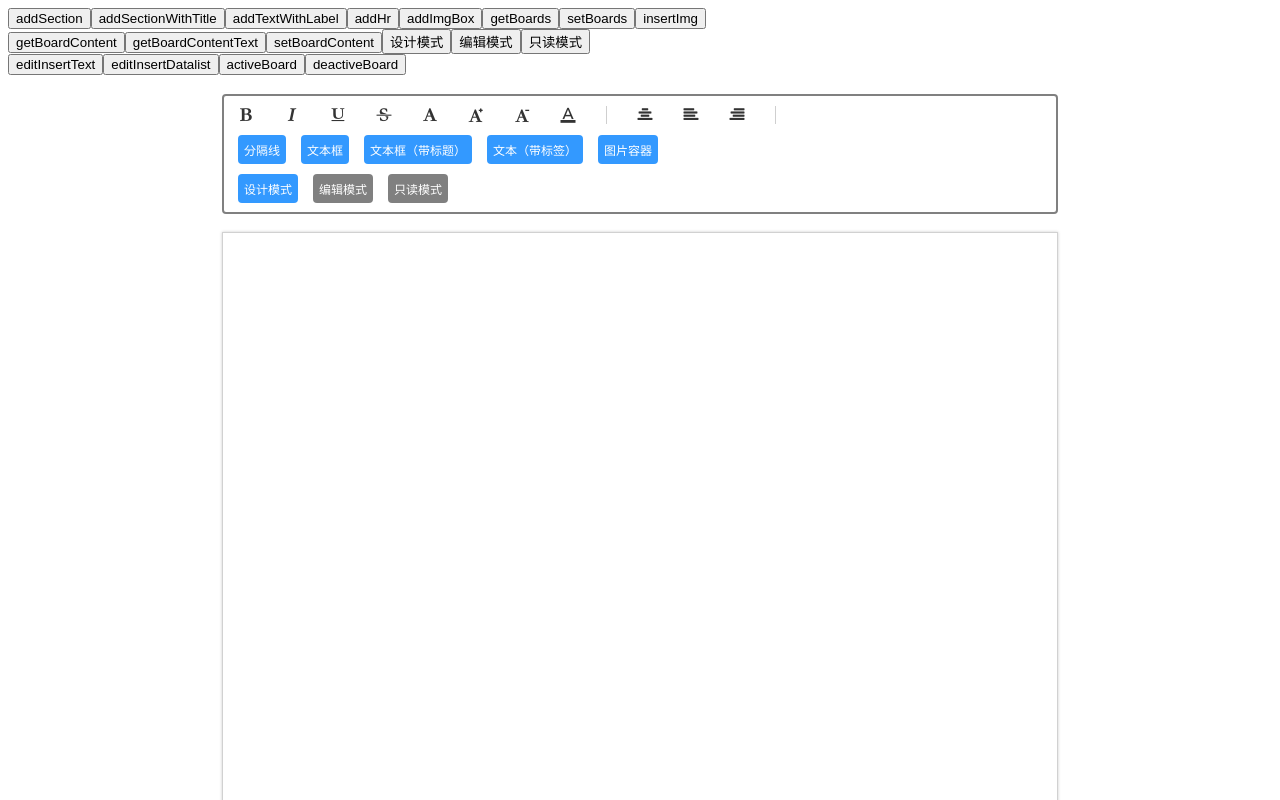
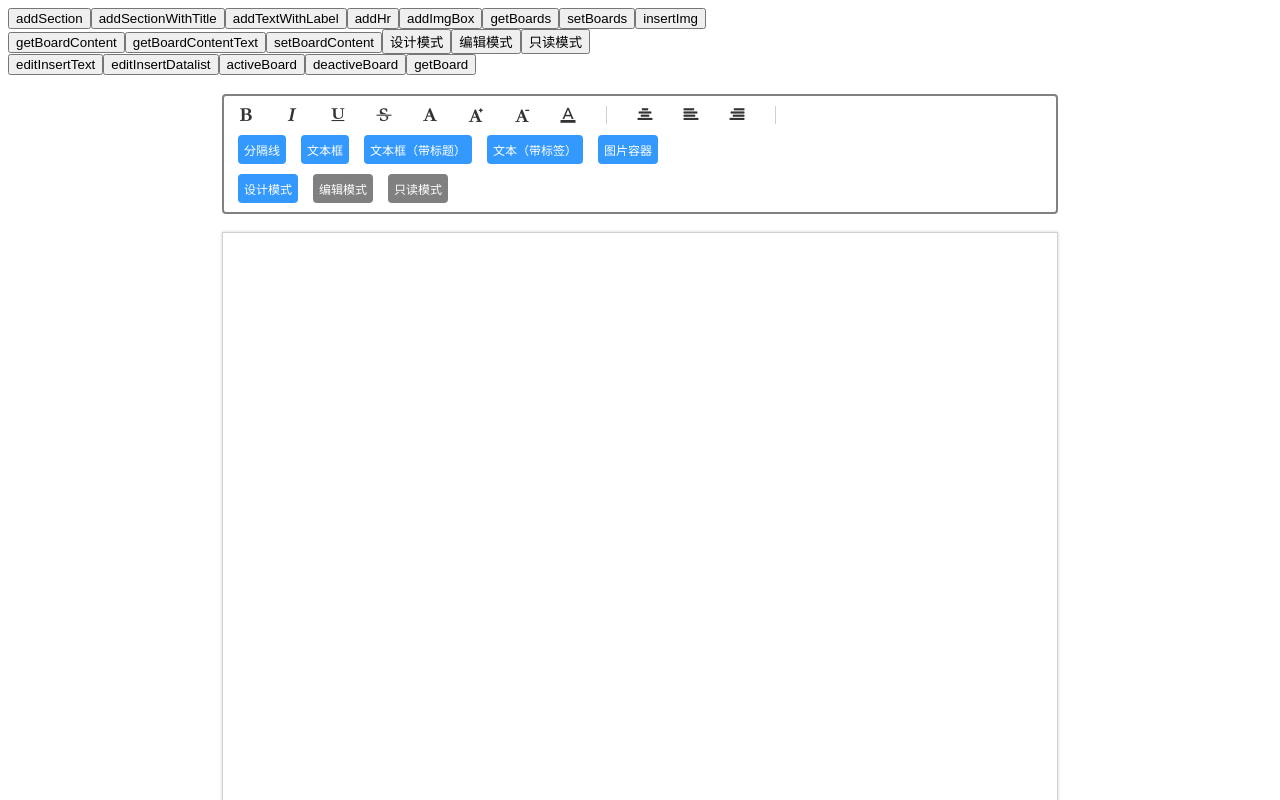
Before and after one commit to MaxYYYYY/vue-maxeditor, a Vue app: page / in a window 1280 px wide. Shown: the top 800 px of the page. Built offline with nearby package versions, Linux system fonts and the light colour scheme.

Commit message:
新增获取面板对象方法 getBoard(id)

```diff
--- a/src/App.vue
+++ b/src/App.vue
@@ -22,6 +22,9 @@
     <button @click="editInsertDatalist">editInsertDatalist</button>
     <button @click="activeBoard">activeBoard</button>
     <button @click="deactiveBoard">deactiveBoard</button>
+
+    <button @click="getBoard">getBoard</button>
+
 
     <MaxEditor ref="maxeditor"></MaxEditor>
 
@@ -110,6 +113,15 @@
         let id = prompt('请输入id');
         this.$refs.maxeditor.deactiveBoard(id);
       },
+      getBoard(){
+        let id = prompt('请输入id');
+        console.log(this.$refs.maxeditor.getBoard(id));
+      },
+      setBoard(){
+        let boardObjectStr = prompt('boardObjectStr');
+        //let boardObject = JSON.parse(boardObjectStr);
+        console.log(this.$refs.maxeditor.setBoard(boardObjectStr));
+      },
 
 
 
--- a/src/assets/maxeditor.vue
+++ b/src/assets/maxeditor.vue
@@ -447,6 +447,24 @@
         this.$set(this.maxeditor_boards, temp);
       },
 
+      getBoard(id){
+        if (id === undefined || id === null) {
+          return
+        }
+        let temp = this.maxeditor_boards;
+        for (let i = 0; i < temp.length; i++) {
+          if (temp[i].id === id) {
+            return temp[i];
+          }
+        }
+      },
+      setBoard(boardObject){
+        let temp = this.maxeditor_boards;
+        boardObject.id = boardObject.id + "_copy" + this.maxeditor_boards.length;
+        temp.push(boardObject);
+        this.$set(this.maxeditor_boards, temp)
+      },
+
       getCurrentBoardContent() {
         let index = this.maxeditor_current_index;
         let id = this.maxeditor_current_id;
```
Also changed, not shown: 1 other file (tests, documents, lock files or other folders).
